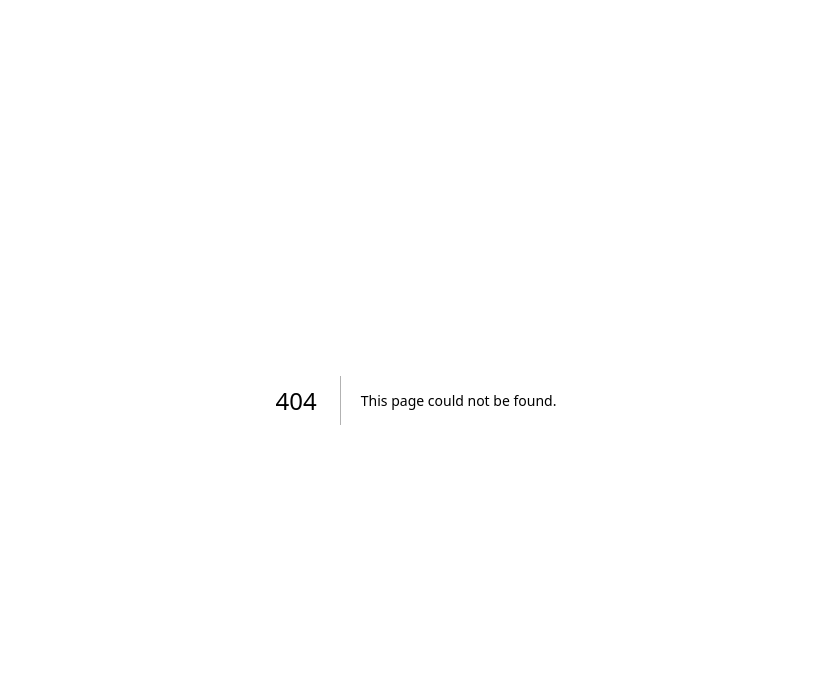
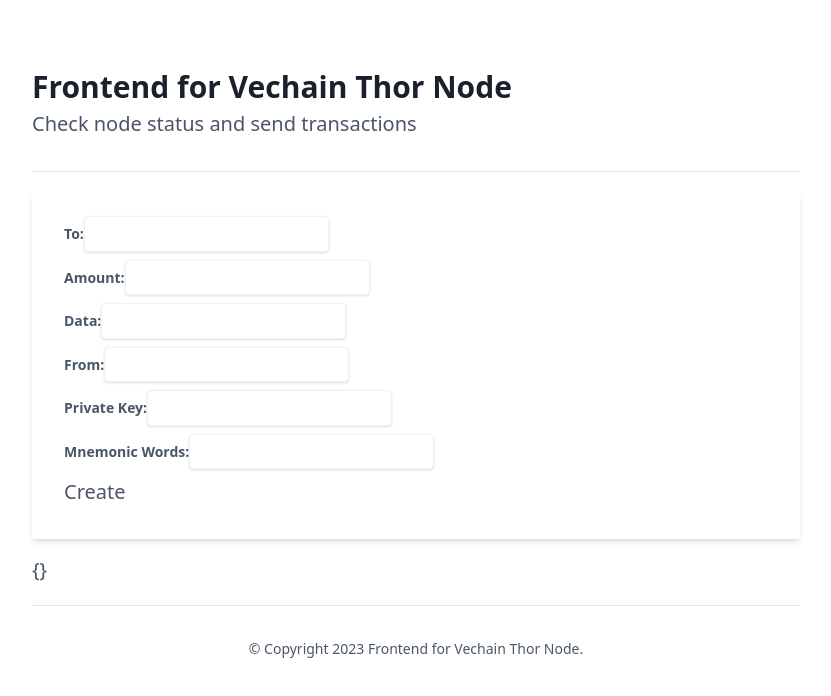
Before and after one commit to TAnas0/vechain-thor-stack, a Next.js app in the folder frontend/: page /send in a window 1280 px wide. Before the commit this address had no page. Shown: the top 696 px of the page, without its empty margins (224-1055 px from the left). Built offline with nearby package versions, Linux system fonts and the light colour scheme.

Commit message:
WIP(frontend): create form for submitting a transaction

```diff
--- /dev/null
+++ b/frontend/src/pages/send.tsx
@@ -0,0 +1,105 @@
+import { useState } from "react";
+import { Main } from "@/templates/Main";
+
+const Send = () => {
+  const [to, setTo] = useState("");
+  const [amount, setAmount] = useState("");
+  const [data, setData] = useState("");
+  const [from, setFrom] = useState("");
+  const [privateKey, setPrivateKey] = useState("");
+  const [mnemonicWords, setMnemonicWords] = useState("");
+  const [response, setResponse] = useState({});
+
+
+  return (
+    <Main meta="">
+      <form
+        action=""
+        className="mb-4 rounded bg-white px-8 pt-6 pb-8 shadow-md"
+      >
+        <label
+          htmlFor=""
+          className="mb-2 block text-sm font-bold text-gray-700"
+        >
+          To:
+          <input
+            type="text"
+            name="to"
+            value={to}
+            onChange={(e) => setTo(e.target.value)}
+            className="focus:shadow-outline appearance-none rounded border py-2 px-3 leading-tight text-gray-700 shadow focus:outline-none"
+          />
+        </label>
+        <label
+          htmlFor=""
+          className="mb-2 block text-sm font-bold text-gray-700"
+        >
+          Amount:
+          <input
+            type="text"
+            value={amount}
+            name="amount"
+            onChange={(e) => setAmount(e.target.value)}
+            className="focus:shadow-outline appearance-none rounded border py-2 px-3 leading-tight text-gray-700 shadow focus:outline-none"
+          />
+        </label>
+        <label
+          htmlFor=""
+          className="mb-2 block text-sm font-bold text-gray-700"
+        >
+          Data:
+          <input
+            type="text"
+            name="data"
+            value={data}
+            onChange={(e) => setData(e.target.value)}
+            className="focus:shadow-outline appearance-none rounded border py-2 px-3 leading-tight text-gray-700 shadow focus:outline-none"
+          />
+        </label>
+        <label
+          htmlFor=""
+          className="mb-2 block text-sm font-bold text-gray-700"
+        >
+          From:
+          <input
+            type="text"
+            name="from"
+            value={from}
+            onChange={(e) => setFrom(e.target.value)}
+            className="focus:shadow-outline appearance-none rounded border py-2 px-3 leading-tight text-gray-700 shadow focus:outline-none"
+          />
+        </label>
+        <label
+          htmlFor=""
+          className="mb-2 block text-sm font-bold text-gray-700"
+        >
+          Private Key:
+          <input
+            name="privateKey"
+            type="password"
+            value={privateKey}
+            onChange={(e) => setPrivateKey(e.target.value)}
+            className="focus:shadow-outline appearance-none rounded border py-2 px-3 leading-tight text-gray-700 shadow focus:outline-none"
+          />
+        </label>
+        <label
+          htmlFor=""
+          className="mb-2 block text-sm font-bold text-gray-700"
+        >
+          Mnemonic Words:
+          <input
+            type="text"
+            name="mnemonicWords"
+            value={mnemonicWords}
+            onChange={(e) => setMnemonicWords(e.target.value)}
+            className="focus:shadow-outline appearance-none rounded border py-2 px-3 leading-tight text-gray-700 shadow focus:outline-none"
+          />
+        </label>
+        <button type="submit">Create</button>
+      </form>
+      <div>{JSON.stringify(response)}</div>
+    </Main>
+  );
+};
+
+export default Send;
```
